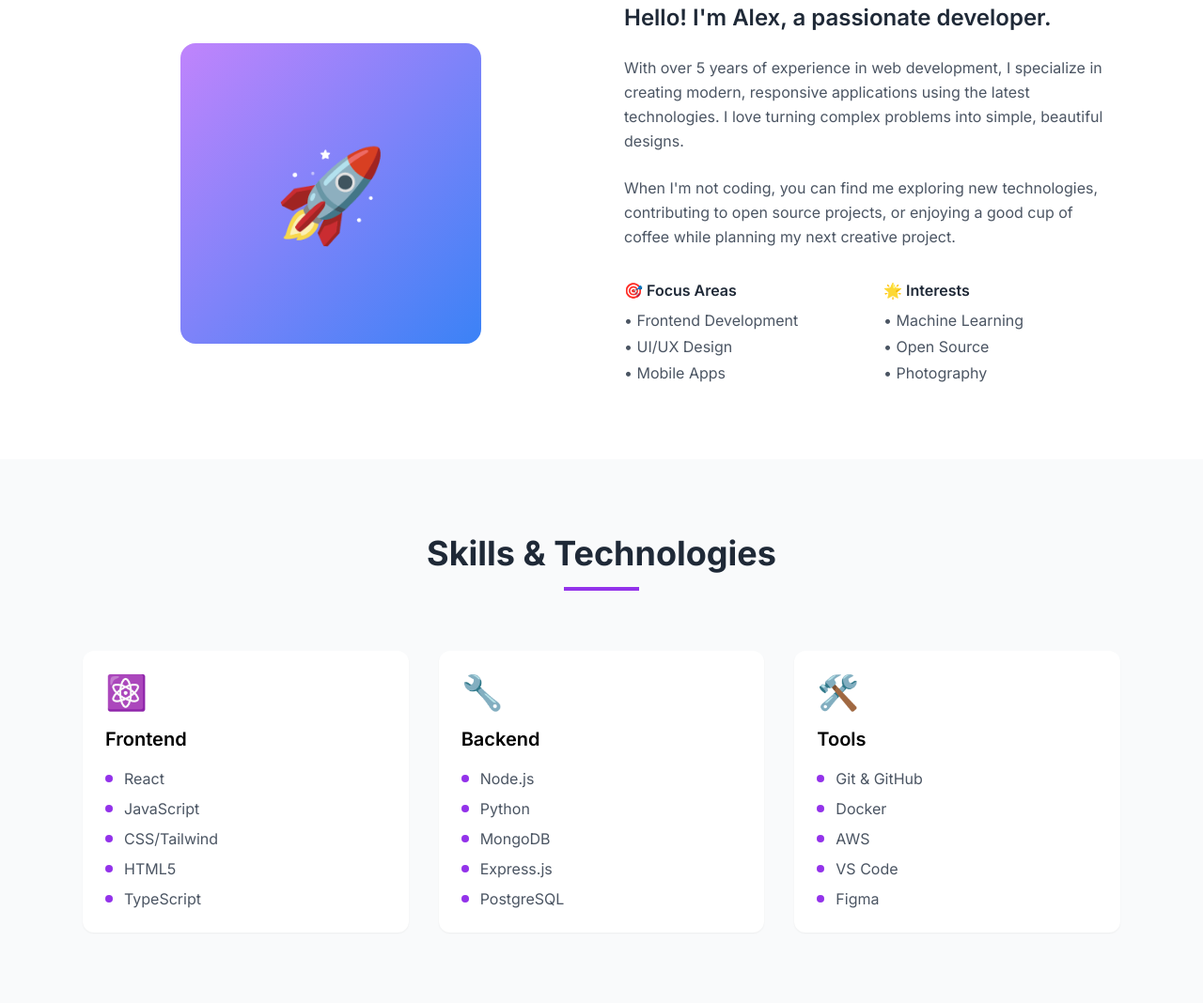
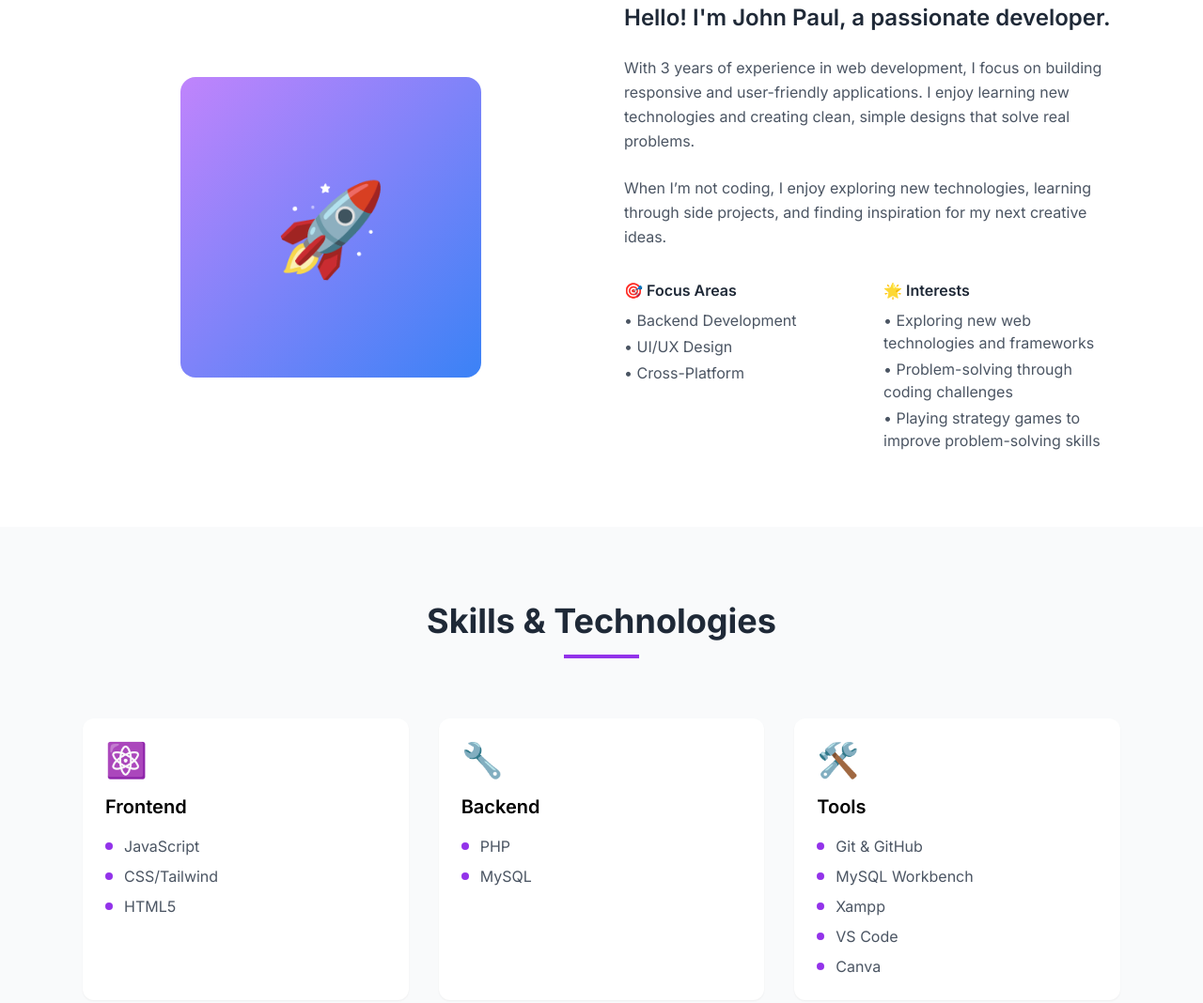
Before and after one commit to Johnpaulcolits/Profile, a plain HTML site: page index.html in a window 1280 px wide. Shown: the part 1001-2069 px from the top of the page at 94% size. Drawn offline with nearby package versions, Linux system fonts and the light colour scheme.

Commit message:
update complete

```diff
--- a/index.html
+++ b/index.html
@@ -3,7 +3,7 @@
 <head>
     <meta charset="UTF-8">
     <meta name="viewport" content="width=device-width, initial-scale=1.0">
-    <title>Alex Johnson - Portfolio</title>
+    <title>John Paul Colita - Portfolio</title>
     <script src="https://cdn.tailwindcss.com"></script>
     <style>
         @import url('https://fonts.googleapis.com/css2?family=Inter:wght@300;400;500;600;700&display=swap');
@@ -118,12 +118,12 @@
                     👨‍💻
                 </div>
             </div>
-            <h1 class="text-5xl md:text-7xl font-bold mb-4">Alex Johnson</h1>
+            <h1 class="text-5xl md:text-7xl font-bold mb-4">John Paul Colita</h1>
             <div class="text-xl md:text-2xl mb-8 h-8">
                 <span id="typing-text" class="typing-animation"></span>
             </div>
             <p class="text-lg md:text-xl mb-8 max-w-2xl mx-auto opacity-90">
-                Passionate full-stack developer creating beautiful, functional web experiences that make a difference.
+                Aspiring web developer passionate about learning and building simple, functional, and user-friendly web experiences.
             </p>
             <div class="space-x-4">
                 <button onclick="scrollToSection('projects')" class="bg-white text-purple-600 px-8 py-3 rounded-full font-semibold hover:bg-gray-100 transition duration-300">
@@ -150,28 +150,28 @@
                     </div>
                 </div>
                 <div class="fade-in">
-                    <h3 class="text-2xl font-semibold text-gray-800 mb-6">Hello! I'm Alex, a passionate developer.</h3>
+                    <h3 class="text-2xl font-semibold text-gray-800 mb-6">Hello! I'm John Paul, a passionate developer.</h3>
                     <p class="text-gray-600 mb-6 leading-relaxed">
-                        With over 5 years of experience in web development, I specialize in creating modern, responsive applications using the latest technologies. I love turning complex problems into simple, beautiful designs.
+                        With 3 years of experience in web development, I focus on building responsive and user-friendly applications. I enjoy learning new technologies and creating clean, simple designs that solve real problems.
                     </p>
                     <p class="text-gray-600 mb-8 leading-relaxed">
-                        When I'm not coding, you can find me exploring new technologies, contributing to open source projects, or enjoying a good cup of coffee while planning my next creative project.
+                        When I’m not coding, I enjoy exploring new technologies, learning through side projects, and finding inspiration for my next creative ideas.
                     </p>
                     <div class="grid grid-cols-2 gap-6">
                         <div>
                             <h4 class="font-semibold text-gray-800 mb-2">🎯 Focus Areas</h4>
                             <ul class="text-gray-600 space-y-1">
-                                <li>• Frontend Development</li>
+                                <li>• Backend Development</li>
                                 <li>• UI/UX Design</li>
-                                <li>• Mobile Apps</li>
+                                <li>• Cross-Platform</li>
                             </ul>
                         </div>
                         <div>
                             <h4 class="font-semibold text-gray-800 mb-2">🌟 Interests</h4>
                             <ul class="text-gray-600 space-y-1">
-                                <li>• Machine Learning</li>
-                                <li>• Open Source</li>
-                                <li>• Photography</li>
+                                <li>• Exploring new web technologies and frameworks</li>
+                                <li>• Problem-solving through coding challenges</li>
+                                <li>• Playing strategy games to improve problem-solving skills</li>
                             </ul>
                         </div>
                     </div>
@@ -192,10 +192,7 @@
                     <div class="text-4xl mb-4">⚛️</div>
                     <h3 class="text-xl font-semibold mb-4">Frontend</h3>
                     <ul class="space-y-2 text-gray-600">
-                        <li class="flex items-center">
-                            <span class="w-2 h-2 bg-purple-600 rounded-full mr-3"></span>
-                            React
-                        </li>
+
                         <li class="flex items-center">
                             <span class="w-2 h-2 bg-purple-600 rounded-full mr-3"></span>
                             JavaScript
@@ -208,10 +205,7 @@
                             <span class="w-2 h-2 bg-purple-600 rounded-full mr-3"></span>
                             HTML5
                         </li>
-                        <li class="flex items-center">
-                            <span class="w-2 h-2 bg-purple-600 rounded-full mr-3"></span>
-                            TypeScript
-                        </li>
+
                     </ul>
                 </div>
 
@@ -219,25 +213,16 @@
                     <div class="text-4xl mb-4">🔧</div>
                     <h3 class="text-xl font-semibold mb-4">Backend</h3>
                     <ul class="space-y-2 text-gray-600">
+
                         <li class="flex items-center">
                             <span class="w-2 h-2 bg-purple-600 rounded-full mr-3"></span>
-                            Node.js
+                            PHP
                         </li>
+
+
                         <li class="flex items-center">
                             <span class="w-2 h-2 bg-purple-600 rounded-full mr-3"></span>
-                            Python
-                        </li>
-                        <li class="flex items-center">
-                            <span class="w-2 h-2 bg-purple-600 rounded-full mr-3"></span>
-                            MongoDB
-                        </li>
-                        <li class="flex items-center">
-                            <span class="w-2 h-2 bg-purple-600 rounded-full mr-3"></span>
-                            Express.js
-                        </li>
-                        <li class="flex items-center">
-                            <span class="w-2 h-2 bg-purple-600 rounded-full mr-3"></span>
-                            PostgreSQL
+                            MySQL
                         </li>
                     </ul>
                 </div>
@@ -252,11 +237,11 @@
                         </li>
                         <li class="flex items-center">
                             <span class="w-2 h-2 bg-purple-600 rounded-full mr-3"></span>
-                            Docker
+                            MySQL Workbench
                         </li>
                         <li class="flex items-center">
                             <span class="w-2 h-2 bg-purple-600 rounded-full mr-3"></span>
-                            AWS
+                            Xampp
                         </li>
                         <li class="flex items-center">
                             <span class="w-2 h-2 bg-purple-600 rounded-full mr-3"></span>
@@ -264,7 +249,7 @@
                         </li>
                         <li class="flex items-center">
                             <span class="w-2 h-2 bg-purple-600 rounded-full mr-3"></span>
-                            Figma
+                            Canva
                         </li>
                     </ul>
                 </div>
@@ -454,7 +439,7 @@
 
     <script>
         // Typing animation
-        const texts = ['Full Stack Developer', 'UI/UX Designer', 'Problem Solver', 'Creative Thinker'];
+        const texts = ['Web Developer', 'Data Encoder', 'Problem Solver', 'Creative Thinker'];
         let textIndex = 0;
         let charIndex = 0;
         let isDeleting = false;
```
